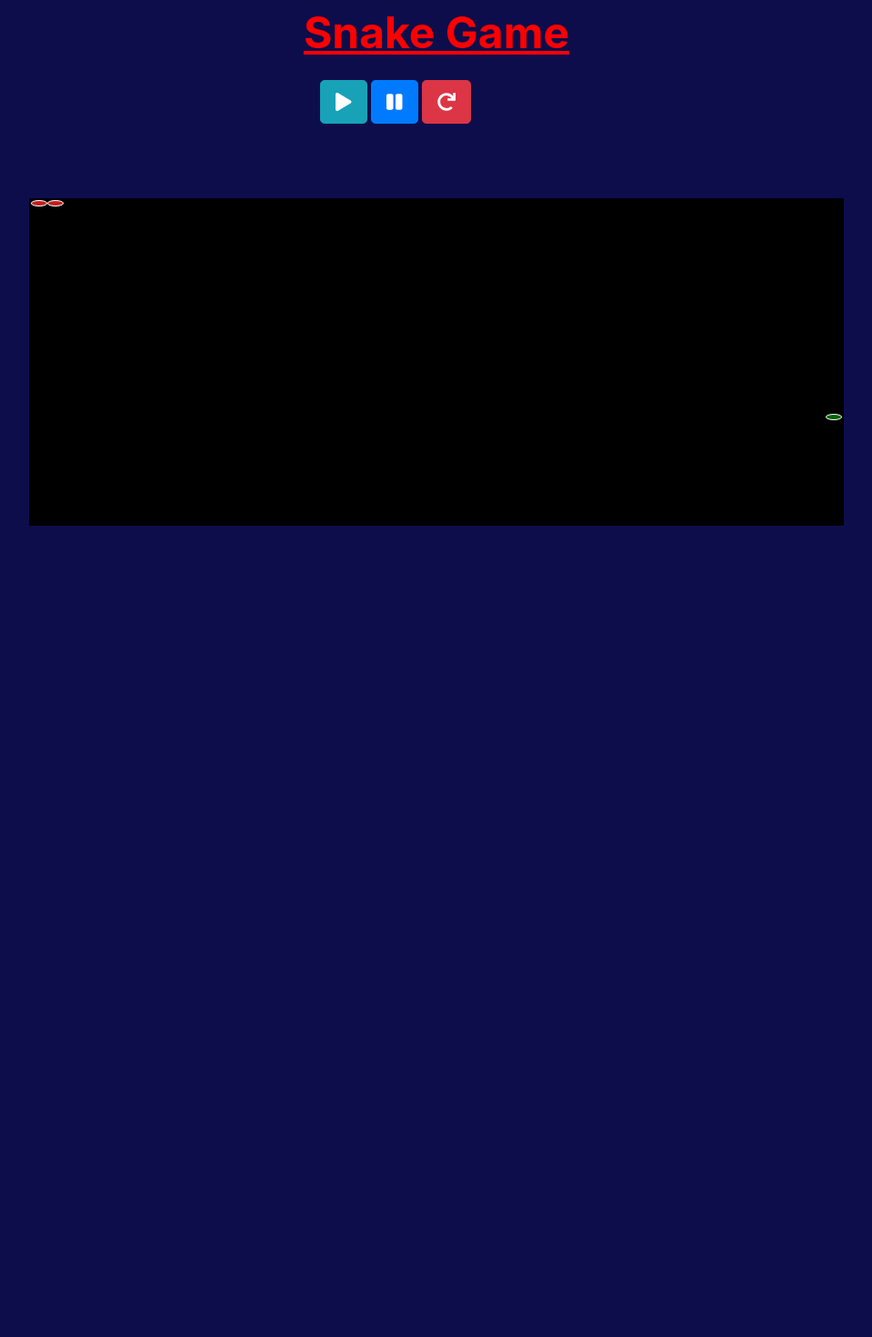
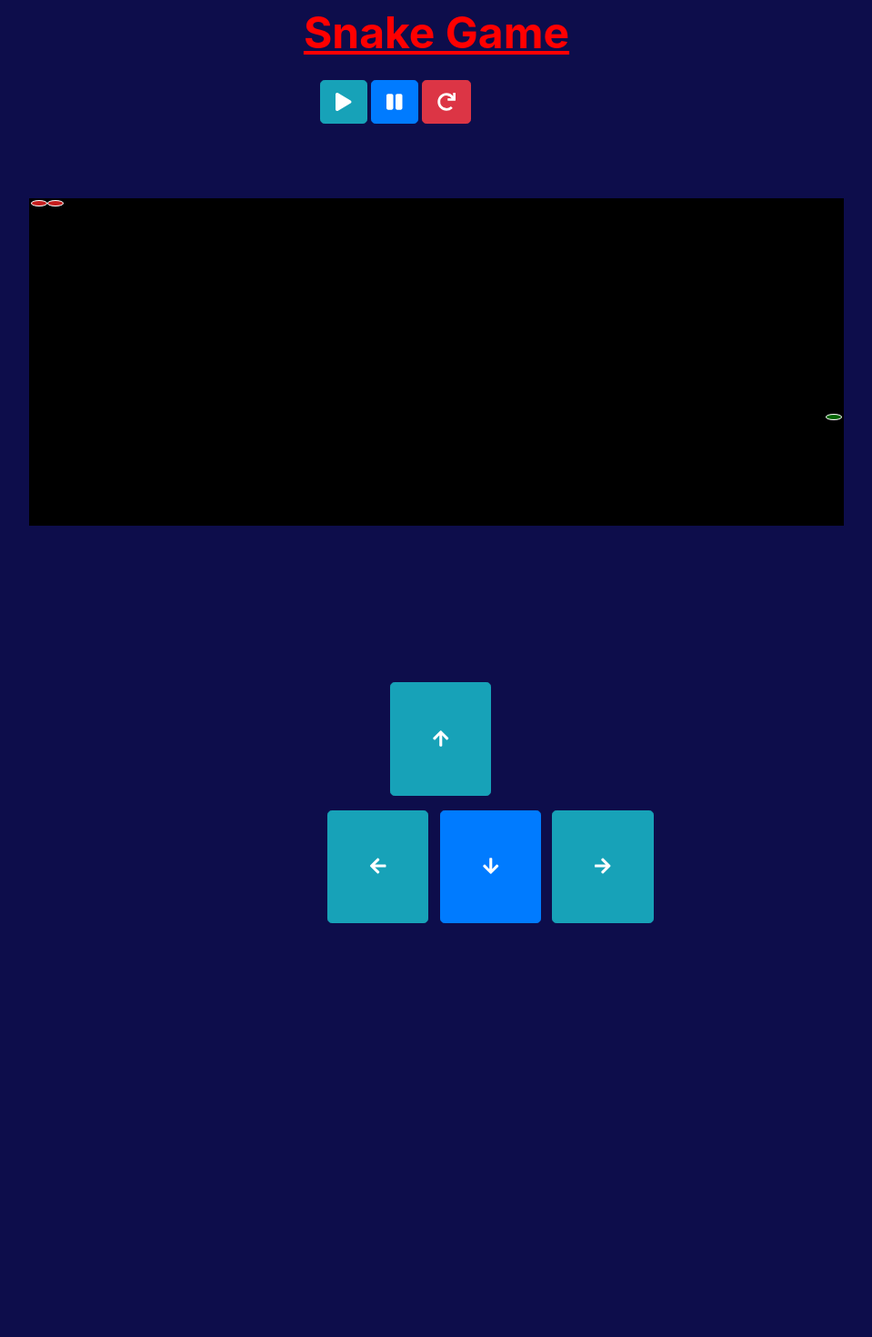
Before and after one commit to rishabkhanna27/SnakeGame, a React (Create React App) app: page / in a window 1280 px wide. Shown: the top 1470 px of the page at 91% size, without its empty margins (160-1119 px from the left). Built offline with nearby package versions, Linux system fonts and the light colour scheme.

Commit message:
On Screen Controller added

```diff
--- a/src/index.css
+++ b/src/index.css
@@ -51,7 +51,7 @@ body{
   margin-left: 10%;
 }
 .controller{
-  margin-top: 180%;
+  margin-top: 80%;
 }
 .button{
     padding:6%;
```
